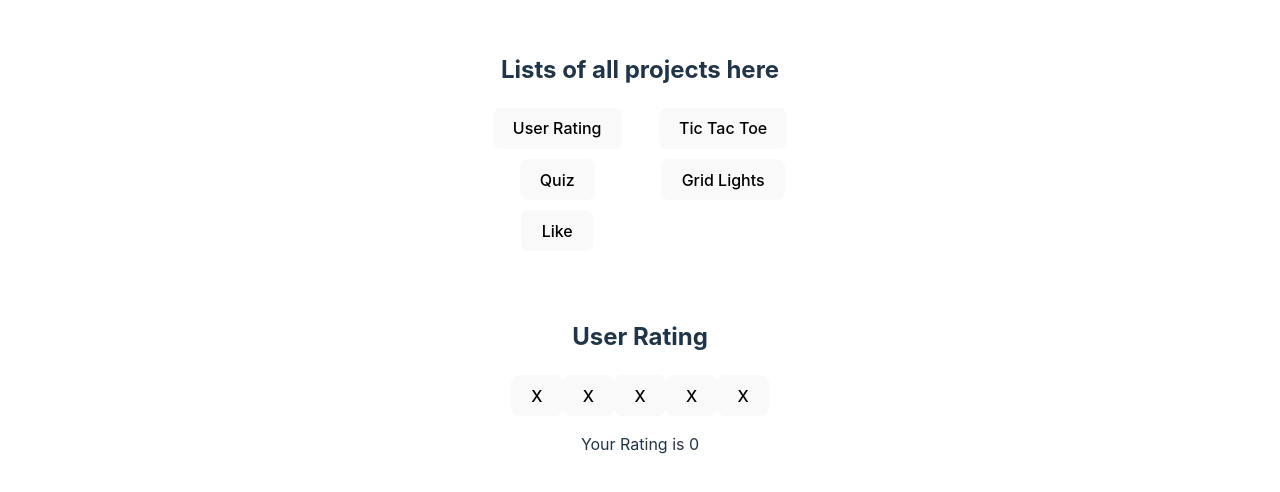
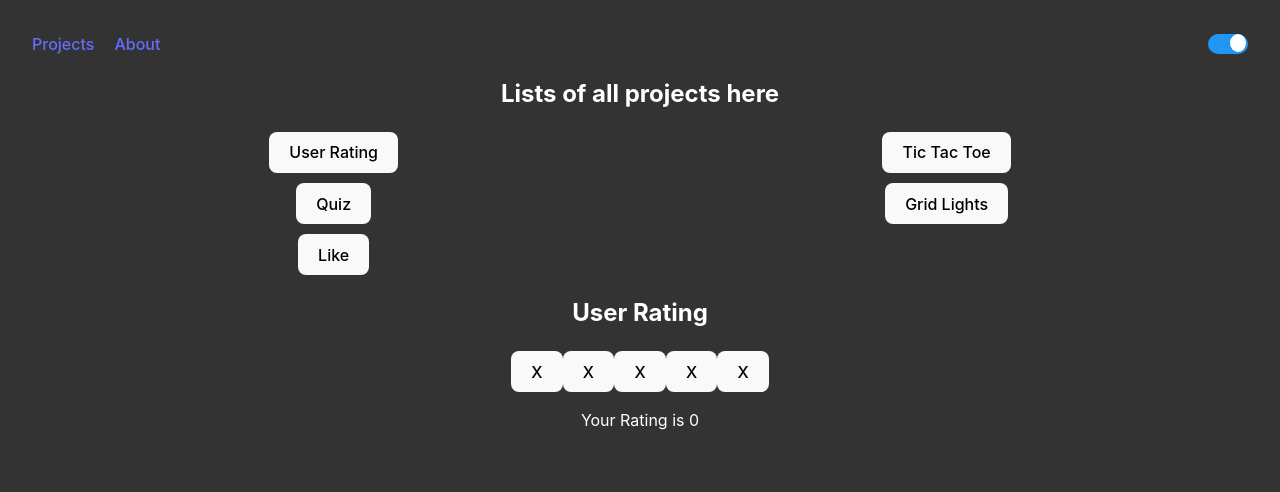
Before and after one commit to gnanesh05/project, a React (Vite) app: page / in a window 1280 px wide. Shown: the top 492 px of the page. Built offline with nearby package versions, Linux system fonts and the light colour scheme.

Commit message:
added dark modified

```diff
--- a/package.json
+++ b/package.json
@@ -11,7 +11,8 @@
   },
   "dependencies": {
     "react": "^18.3.1",
-    "react-dom": "^18.3.1"
+    "react-dom": "^18.3.1",
+    "react-router-dom": "^7.1.1"
   },
   "devDependencies": {
     "@eslint/js": "^9.15.0",
--- a/src/App.css
+++ b/src/App.css
@@ -1,8 +1,30 @@
 #root {
-  max-width: 1280px;
+  /* max-width: 1280px; */
   margin: 0 auto;
   padding: 2rem;
+  width: 100%;
   text-align: center;
+}
+
+[data-theme="light"]{
+  --bg-color:#ffffff;
+  --text-color:#333333;
+  --heading-color:#444444;
+}
+
+[data-theme="dark"]{
+  --bg-color:#333333;
+  --text-color:#ffffff;
+  --heading-color:#dddddd;
+}
+
+body{
+  background-color: var(--bg-color);
+  color: var(--text-color);
+}
+
+h1{
+  color:var(--heading-color)
 }
 
 .logo {
@@ -119,25 +141,42 @@ border-radius: 5px;
   color: red;
 }
 
-@keyframes logo-spin {
-  from {
-    transform: rotate(0deg);
-  }
-  to {
-    transform: rotate(360deg);
-  }
+.switch label{
+  display: inline-block;
+  width: 40px;
+  height: 20px;
+  position: relative;
+  margin-left: 10px;
 }
 
-@media (prefers-reduced-motion: no-preference) {
-  a:nth-of-type(2) .logo {
-    animation: logo-spin infinite 20s linear;
-  }
+.switch .slider{
+  position: absolute;
+  cursor: pointer;
+  top: 0;
+  bottom: 0;
+  left: 0;
+  right: 0;
+  background-color: #ccc;
+  transition: 0.4s;
+  border-radius: 20px;
 }
 
-.card {
-  padding: 2em;
+.switch input:checked + .slider{
+background-color: #2196f3;
 }
 
-.read-the-docs {
-  color: #888;
+.switch .slider:before{
+  position: absolute;
+  content: "";
+  height: 18px;
+  width: 16px;
+  left: 2px;
+  right: 2px;
+  background-color: white;
+  transition: 0.4s;
+  border-radius: 50%;
 }
+
+.switch input:checked + .slider:before{
+transform: translateX(20px);
+}
--- a/src/App.jsx
+++ b/src/App.jsx
@@ -1,64 +1,21 @@
-import React,{useState} from 'react'
+import React from 'react'
+import { BrowserRouter as Router, Routes, Route } from 'react-router-dom'
 import './App.css'
-import TicTacToe from './components/TicTacToe/TicTacToe'
-import UserRating from './components/Rating/UserRating'
-import Quiz from './components/Quiz/Quiz'
-import Grid from './components/Grids/Grid'
-import Like from './components/Like/Like'
+import Home from './Home'
+import NavBar from './components/NavBar/NavBar'
+import { ThemeProvider } from './ThemeContext'
 
 function App() {
-  const [project, setProject] = useState(0);
-
-  const showProject = ()=>{
-    switch(project){
-      case 0:
-        return <UserRating/>
-      case 1:
-        return <TicTacToe/>
-      case 2:
-        return <Quiz/>
-      case 3:
-        return <Grid/>
-      case 4:
-        return <Like/>
-      default:
-        return <UserRating/>
-    }
-  }
-
-  const projectHandler = (projectNo)=>{
-    setProject(projectNo);
-  }
-
   return (
-      <>
-      <h2>Lists of all projects here</h2>
-      <div className="choose-projects">
-        <ul className='projects'>
-          <li>
-            <button onClick={()=>projectHandler(0)}>User Rating</button>
-          </li>
-          <li>
-            <button onClick={()=>projectHandler(1)}>Tic Tac Toe</button>
-          </li>
-          <li>
-            <button onClick={()=>projectHandler(2)}>Quiz</button>
-          </li>
-          <li>
-            <button onClick={()=>projectHandler(3)}>Grid Lights</button>
-          </li>
-          <li>
-            <button onClick={()=>projectHandler(4)}>Like</button>
-          </li>
-        </ul>
-      </div>
-      <div>
-        <div>
-          {showProject()}
-        </div>
-
-      </div>
-      </>
+    <ThemeProvider>
+        <Router>
+         <NavBar/>
+         <Routes>
+            <Route path='/' element={<Home/>}/>
+            <Route path='/about' element={<h1>about</h1>} />
+         </Routes>
+      </Router>
+    </ThemeProvider>
   )
 }
 
--- /dev/null
+++ b/src/Home.jsx
@@ -0,0 +1,64 @@
+import React,{useState} from 'react'
+import TicTacToe from './components/TicTacToe/TicTacToe'
+import UserRating from './components/Rating/UserRating'
+import Quiz from './components/Quiz/Quiz'
+import Grid from './components/Grids/Grid'
+import Like from './components/Like/Like'
+
+const Home = () => {
+    const [project, setProject] = useState(0);
+
+  const showProject = ()=>{
+    switch(project){
+      case 0:
+        return <UserRating/>
+      case 1:
+        return <TicTacToe/>
+      case 2:
+        return <Quiz/>
+      case 3:
+        return <Grid/>
+      case 4:
+        return <Like/>
+      default:
+        return <UserRating/>
+    }
+  }
+
+  const projectHandler = (projectNo)=>{
+    setProject(projectNo);
+  }
+
+  return (
+    <div>
+        <h2>Lists of all projects here</h2>
+              <div className="choose-projects">
+                <ul className='projects'>
+                  <li>
+                    <button onClick={()=>projectHandler(0)}>User Rating</button>
+                  </li>
+                  <li>
+                    <button onClick={()=>projectHandler(1)}>Tic Tac Toe</button>
+                  </li>
+                  <li>
+                    <button onClick={()=>projectHandler(2)}>Quiz</button>
+                  </li>
+                  <li>
+                    <button onClick={()=>projectHandler(3)}>Grid Lights</button>
+                  </li>
+                  <li>
+                    <button onClick={()=>projectHandler(4)}>Like</button>
+                  </li>
+                </ul>
+              </div>
+              <div>
+                <div>
+                  {showProject()}
+                </div>
+
+              </div>
+    </div>
+  )
+}
+
+export default Home
--- /dev/null
+++ b/src/ThemeContext.jsx
@@ -0,0 +1,23 @@
+import { createContext, useContext, useEffect, useState } from "react";
+
+const ThemeContext = createContext();
+
+export const useTheme = ()=>{
+    return useContext(ThemeContext);
+}
+
+export const ThemeProvider = ({children})=>{
+    const[isDarkMode, setIsDarkMode] = useState(true)
+
+    const toggleTheme = ()=>{
+        setIsDarkMode(prevState=>!prevState);
+    }
+
+    const theme = isDarkMode ? "dark" : "light";
+
+    useEffect(()=>{
+        document.documentElement.setAttribute("data-theme", theme);
+    },[isDarkMode])
+
+    return (<ThemeContext.Provider value={{theme,toggleTheme}}>{children}</ThemeContext.Provider>)
+}
--- /dev/null
+++ b/src/components/NavBar/NavBar.css
@@ -0,0 +1,10 @@
+.navbar{
+    display: flex;
+    justify-content: space-between;
+    align-items: center;
+}
+
+.navbar div{
+    display: flex;
+    gap: 20px;
+}
--- /dev/null
+++ b/src/components/NavBar/NavBar.jsx
@@ -0,0 +1,24 @@
+import React from 'react'
+import { Link } from 'react-router-dom'
+import './NavBar.css'
+import { useTheme } from '../../ThemeContext'
+
+const NavBar = () => {
+  const {theme, toggleTheme} = useTheme();
+  return (
+    <nav className='navbar'>
+        <div>
+            <Link to="/">Projects</Link>
+            <Link to="/About">About</Link>
+        </div>
+        <div className="switch">
+            <label htmlFor="theme-input">
+                <input type="checkbox" id='theme-input'  checked={theme=="dark"} onChange={toggleTheme}/>
+                <span className="slider"></span>
+            </label>
+        </div>
+    </nav>
+  )
+}
+
+export default NavBar
```
Also changed, not shown: 1 other file (tests, documents, lock files or other folders).
